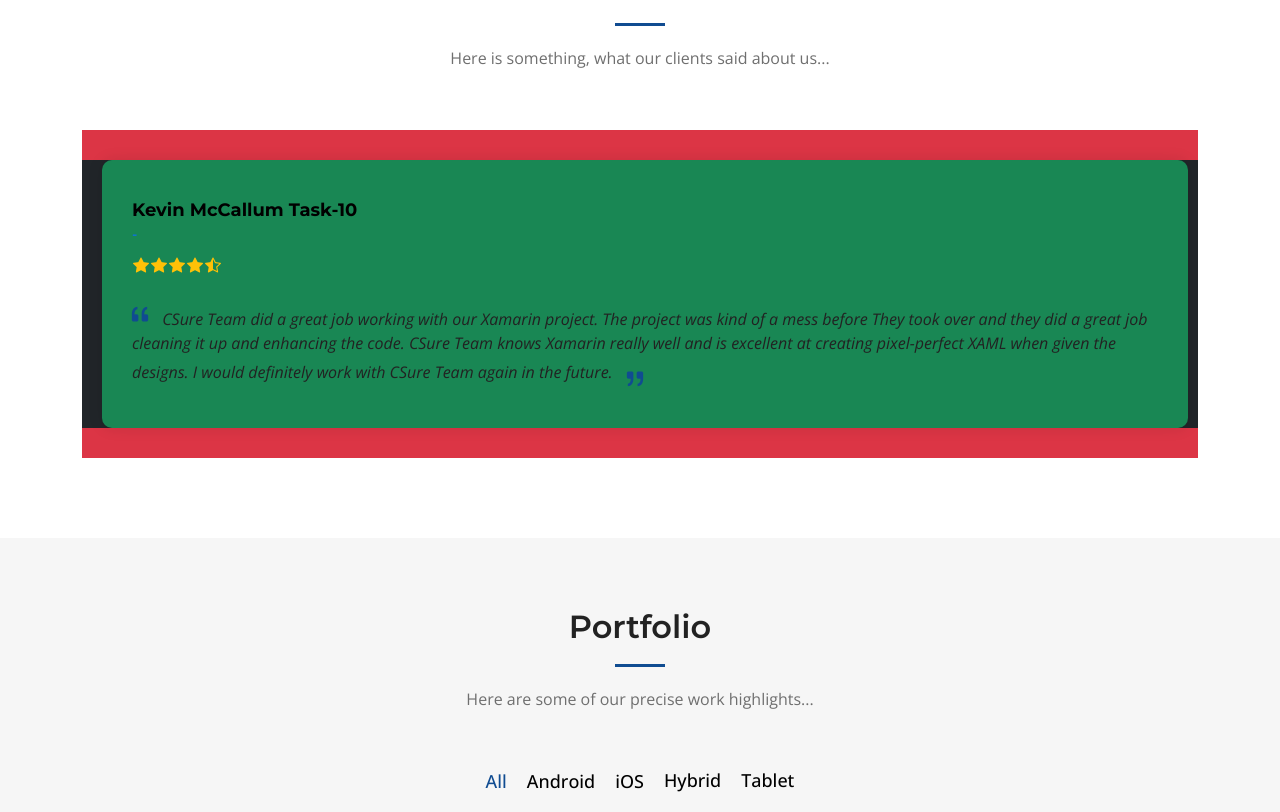
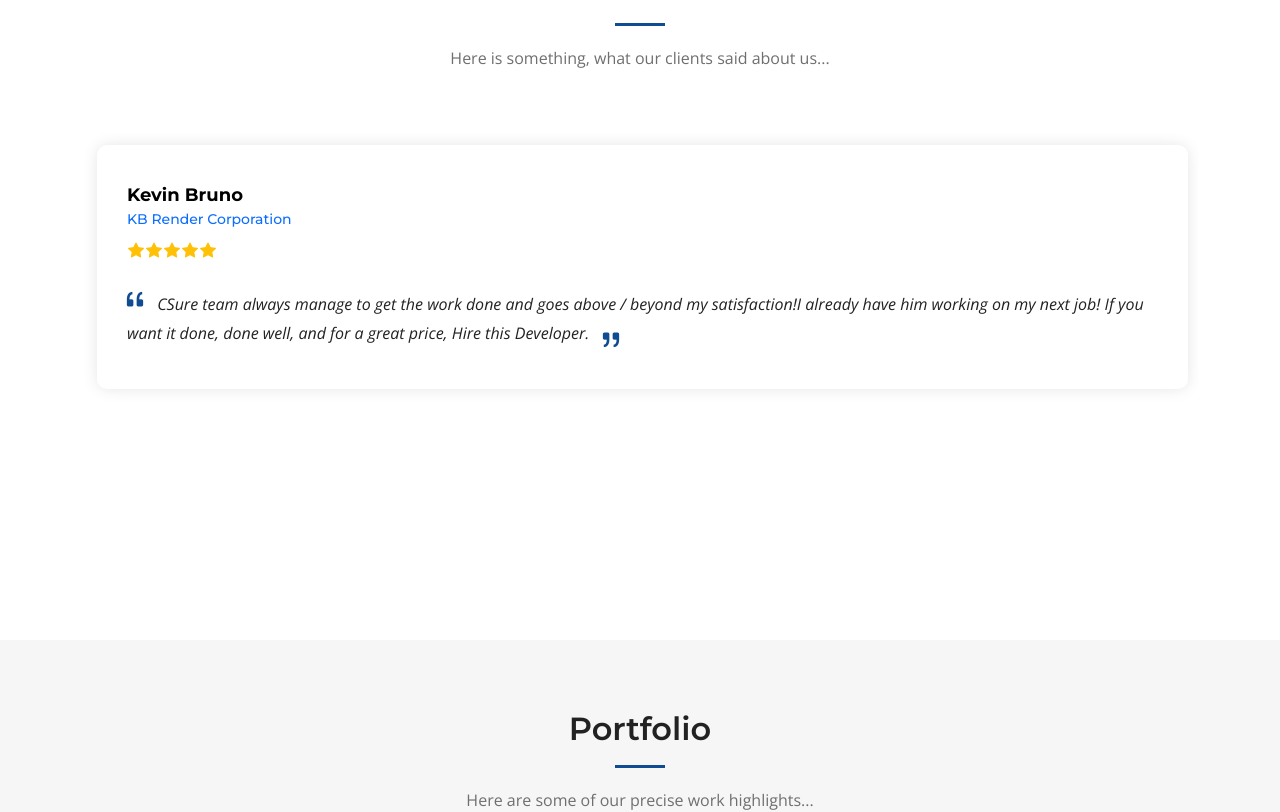
Before and after one commit to JavedAppdevelopment/CSureInfotechAngularWeb, an Angular app: page / in a window 1280 px wide. Shown: the part 4626-5438 px from the top of the page. Built offline with nearby package versions, Linux system fonts and the light colour scheme.

Commit message:
Two issue fix.

```diff
--- a/src/app/app.component.html
+++ b/src/app/app.component.html
@@ -209,36 +209,15 @@
           <p>Here is something, what our clients said about us...</p>
         </div>
 
-        <div class="slides-3 swiper bg-info">
-          <div class="swiper-wrapper bg-primary">
+        <div class="slides-3 swiper" style="height:430px">
+          <div class="swiper-wrapper">
 
-            <div class="swiper-slide bg-danger">
-              <div class="testimonial-wrap bg-dark">
-                <div class="testimonial-item bg-success">
+            <div class="swiper-slide">
+              <div class="testimonial-wrap">
+                <div class="testimonial-item">
                   <div class="d-flex align-items-center">
                     <div>
-                      <h3>Kevin McCallum  Task-10</h3>
-                      <h4 class="text-primary">-</h4>
-                      <div class="stars">
-                        <i class="bi bi-star-fill"></i><i class="bi bi-star-fill"></i><i class="bi bi-star-fill"></i><i class="bi bi-star-fill"></i><i class="bi bi-star-half"></i>
-                      </div>
-                    </div>
-                  </div>
-                  <p>
-                    <i class="bi bi-quote quote-icon-left"></i>
-                    CSure Team did a great job working with our Xamarin project.  The project was kind of a mess before They took over and they did a great job cleaning it up and enhancing the code. CSure Team knows Xamarin really well and is excellent at creating pixel-perfect XAML when given the designs.  I would definitely work with CSure Team again in the future.
-                    <i class="bi bi-quote quote-icon-right"></i>
-                  </p>
-                </div>
-              </div>
-            </div><!-- End testimonial item Kevin McCallum -->
-
-            <div class="swiper-slide h-100">
-              <div class="testimonial-wrap bg-dark h-100">
-                <div class="testimonial-item bg-success h-100">
-                  <div class="d-flex align-items-center">
-                    <div>
-                      <h3>Kevin Bruno Task-1</h3>
+                      <h3>Kevin Bruno</h3>
                       <h4 class="text-primary">KB Render Corporation</h4>
                       <div class="stars">
                         <i class="bi bi-star-fill"></i><i class="bi bi-star-fill"></i><i class="bi bi-star-fill"></i><i class="bi bi-star-fill"></i><i class="bi bi-star-fill"></i>
@@ -255,11 +234,11 @@
             </div><!-- End testimonial item Jorge Mauricio Teymeny da Silva -->
 
             <div class="swiper-slide">
-              <div class="testimonial-wrap bg-dark">
-                <div class="testimonial-item bg-success">
+              <div class="testimonial-wrap">
+                <div class="testimonial-item">
                   <div class="d-flex align-items-center">
                     <div>
-                      <h3>Jorge Mauricio Teymeny da Silva Task-2</h3>
+                      <h3>Jorge Mauricio Teymeny da Silva</h3>
                       <h4 class="text-primary">-</h4>
                       <div class="stars">
                         <i class="bi bi-star-fill"></i><i class="bi bi-star-fill"></i><i class="bi bi-star-fill"></i><i class="bi bi-star-fill"></i><i class="bi bi-star-fill"></i>
@@ -280,7 +259,7 @@
                 <div class="testimonial-item">
                   <div class="d-flex align-items-center">
                     <div>
-                      <h3>Yugandar K  Task-3</h3>
+                      <h3>Yugandar K</h3>
                       <h4 class="text-primary">-</h4>
                       <div class="stars">
                         <i class="bi bi-star-fill"></i><i class="bi bi-star-fill"></i><i class="bi bi-star-fill"></i><i class="bi bi-star-fill"></i><i class="bi bi-star-fill"></i>
@@ -298,10 +277,10 @@
 
             <div class="swiper-slide">
               <div class="testimonial-wrap">
-                <div class="testimonial-item bg-danger">
+                <div class="testimonial-item">
                   <div class="d-flex align-items-center">
                     <div>
-                      <h3>Patrick Wensel  Task-4</h3>
+                      <h3>Patrick Wensel</h3>
                       <h4 class="text-primary">CEO-PPG Services</h4>
                       <div class="stars">
                         <i class="bi bi-star-fill"></i><i class="bi bi-star-fill"></i><i class="bi bi-star-fill"></i><i class="bi bi-star-fill"></i><i class="bi bi-star-fill"></i>
@@ -322,7 +301,7 @@
                 <div class="testimonial-item">
                   <div class="d-flex align-items-center">
                     <div>
-                      <h3>Adam Morrison  Task-5</h3>
+                      <h3>Adam Morrison</h3>
                       <h4 class="text-primary">FASTTRACK Technologies</h4>
                       <div class="stars">
                         <i class="bi bi-star-fill"></i><i class="bi bi-star-fill"></i><i class="bi bi-star-fill"></i><i class="bi bi-star-fill"></i><i class="bi bi-star-fill"></i>
@@ -343,7 +322,7 @@
                 <div class="testimonial-item">
                   <div class="d-flex align-items-center">
                     <div>
-                      <h3>Max Burga  Task-6</h3>
+                      <h3>Max Burga</h3>
                       <h4 class="text-primary">-</h4>
                       <div class="stars">
                         <i class="bi bi-star-fill"></i><i class="bi bi-star-fill"></i><i class="bi bi-star-fill"></i><i class="bi bi-star-fill"></i><i class="bi bi-star-fill"></i>
@@ -364,7 +343,7 @@
                 <div class="testimonial-item">
                   <div class="d-flex align-items-center">
                     <div>
-                      <h3>Glenn Coleman  Task-7</h3>
+                      <h3>Glenn Coleman</h3>
                       <h4 class="text-primary">-</h4>
                       <div class="stars">
                         <i class="bi bi-star-fill"></i><i class="bi bi-star-fill"></i><i class="bi bi-star-fill"></i><i class="bi bi-star-fill"></i><i class="bi bi-star-fill"></i>
@@ -385,7 +364,7 @@
                 <div class="testimonial-item">
                   <div class="d-flex align-items-center">
                     <div>
-                      <h3>Mikhail Balagosa  Task-8</h3>
+                      <h3>Mikhail Balagosa</h3>
                       <h4 class="text-primary">-</h4>
                       <div class="stars">
                         <i class="bi bi-star-fill"></i><i class="bi bi-star-fill"></i><i class="bi bi-star-fill"></i><i class="bi bi-star-fill"></i><i class="bi bi-star-fill"></i>
@@ -406,7 +385,7 @@
                 <div class="testimonial-item">
                   <div class="d-flex align-items-center">
                     <div>
-                      <h3>Bill Greer  Task-9</h3>
+                      <h3>Bill Greer</h3>
                       <h4 class="text-primary">-</h4>
                       <div class="stars">
                         <i class="bi bi-star-fill"></i><i class="bi bi-star-fill"></i><i class="bi bi-star-fill"></i><i class="bi bi-star-fill"></i><i class="bi bi-star-fill"></i>
@@ -427,7 +406,7 @@
                 <div class="testimonial-item">
                   <div class="d-flex align-items-center">
                     <div>
-                      <h3>Kevin McCallum  Task-10</h3>
+                      <h3>Kevin McCallum</h3>
                       <h4 class="text-primary">-</h4>
                       <div class="stars">
                         <i class="bi bi-star-fill"></i><i class="bi bi-star-fill"></i><i class="bi bi-star-fill"></i><i class="bi bi-star-fill"></i><i class="bi bi-star-half"></i>
@@ -448,7 +427,7 @@
                 <div class="testimonial-item">
                   <div class="d-flex align-items-center">
                     <div>
-                      <h3>Solace Aftab  Task-11</h3>
+                      <h3>Solace Aftab</h3>
                       <h4 class="text-primary">-</h4>
                       <div class="stars">
                         <i class="bi bi-star-fill"></i><i class="bi bi-star-fill"></i><i class="bi bi-star-fill"></i><i class="bi bi-star-fill"></i><i class="bi bi-star-fill"></i>
@@ -488,9 +467,9 @@
           <div>
             <nav class="navbar">
               <ul class="portfolio-flters">
-                <li data-filter="*" class="filter-active ">All</li>
-                <li data-filter=".filter-app" class="">Android</li>
-                <li data-filter=".filter-product" class="">iOS</li>
+                <li data-filter="*" class="filter-active cool-link">All</li>
+                <li data-filter=".filter-app" class="cool-link">Android</li>
+                <li data-filter=".filter-product" class="cool-link">iOS</li>
                 <li data-filter=".filter-branding" class="cool-link">Hybrid</li>
                 <li data-filter=".filter-books" class="cool-link">Tablet</li>
               </ul>
--- a/src/app/app.component.scss
+++ b/src/app/app.component.scss
@@ -147,18 +147,25 @@ li {
     text-decoration: none;
 }
 .cool-link::after {
-    content: '';
+    /*content: '';
     display: block;
     width: 0px;
     height: 2px;
     transition: width .2s;
     transition: all 0.3s ease-in-out 0s;
     //margin-top: 3px;
-    border-bottom: 2px solid #104c91;
+    border-bottom: 2px solid #104c91;*/
 }
 .cool-link:hover::after {
+    content: "";
+    position: absolute;
     width: 100%;
-    color: #104c91;
-    border-right:2px;
-    right: 0;
+    height: 2px;
+    bottom: -6px;
+    left: 0;
+    background-color: #1f8ac0;
+    visibility: hidden;
+    width: 0px;
+    transition: all 0.3s ease-in-out 0s;
+    background-color: red;
 }
--- a/src/assets/css/main.css
+++ b/src/assets/css/main.css
@@ -348,7 +348,6 @@ section {
   .navbar ul {
     margin: 0;
     padding: 0;
-
     display: flex;
     list-style: none;
     align-items: center;
@@ -396,6 +395,7 @@ section {
     visibility: hidden;
     width: 0px;
     transition: all 0.3s ease-in-out 0s;
+    /* background-color: red; */
   }
 
   .filter-active::before{
@@ -1048,13 +1048,14 @@ section {
 # Testimonials Section
 --------------------------------------------------------------*/
 .testimonials .testimonial-wrap {
-  padding-left: 10px;
+  padding-left: 5px;
+  height: 339px;
 }
 
 .testimonials .testimonial-item {
   box-sizing: content-box;
   padding: 30px;
-  margin: 30px 10px;
+  margin: 15px 10px;
   box-shadow: 0px 0 15px rgba(0, 0, 0, 0.1);
   position: relative;
   /* background: yellow; */
@@ -1138,12 +1139,13 @@ section {
 
 @media (max-width: 767px) {
   .testimonials .testimonial-wrap {
-    padding-left: 0;
+    /* padding-left: 0; */
+    height: 370px;
   }
 
   .testimonials .testimonial-item {
-    padding: 30px;
-    margin: 15px;
+    padding: 15px;
+    /* margin: 15px; */
   }
 
   .testimonials .testimonial-item .testimonial-img {
@@ -1305,10 +1307,6 @@ section {
   .portfolio-details .swiper-button-prev,
   .portfolio-details .swiper-button-next {
     display: none;
-  }
-  .testimonial-item{
-    background-color: red;
-
   }
 }
 
```
